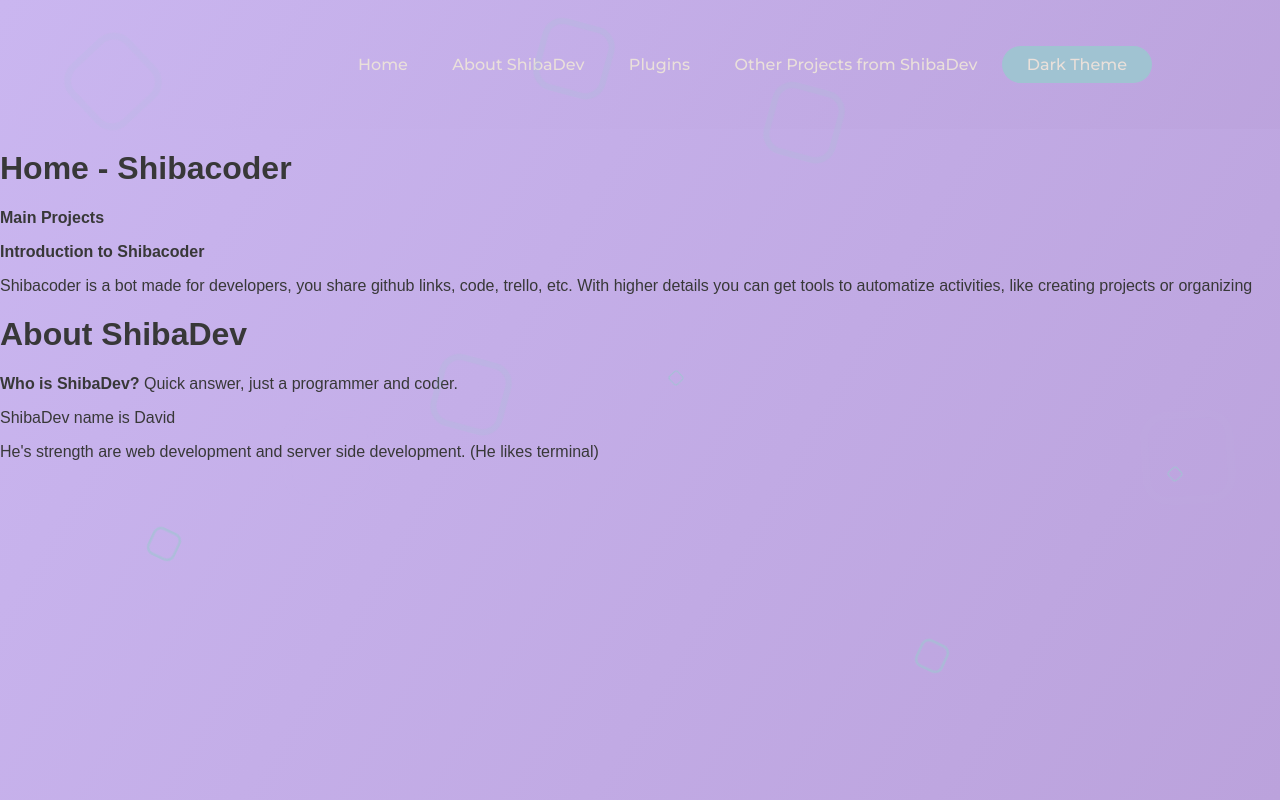
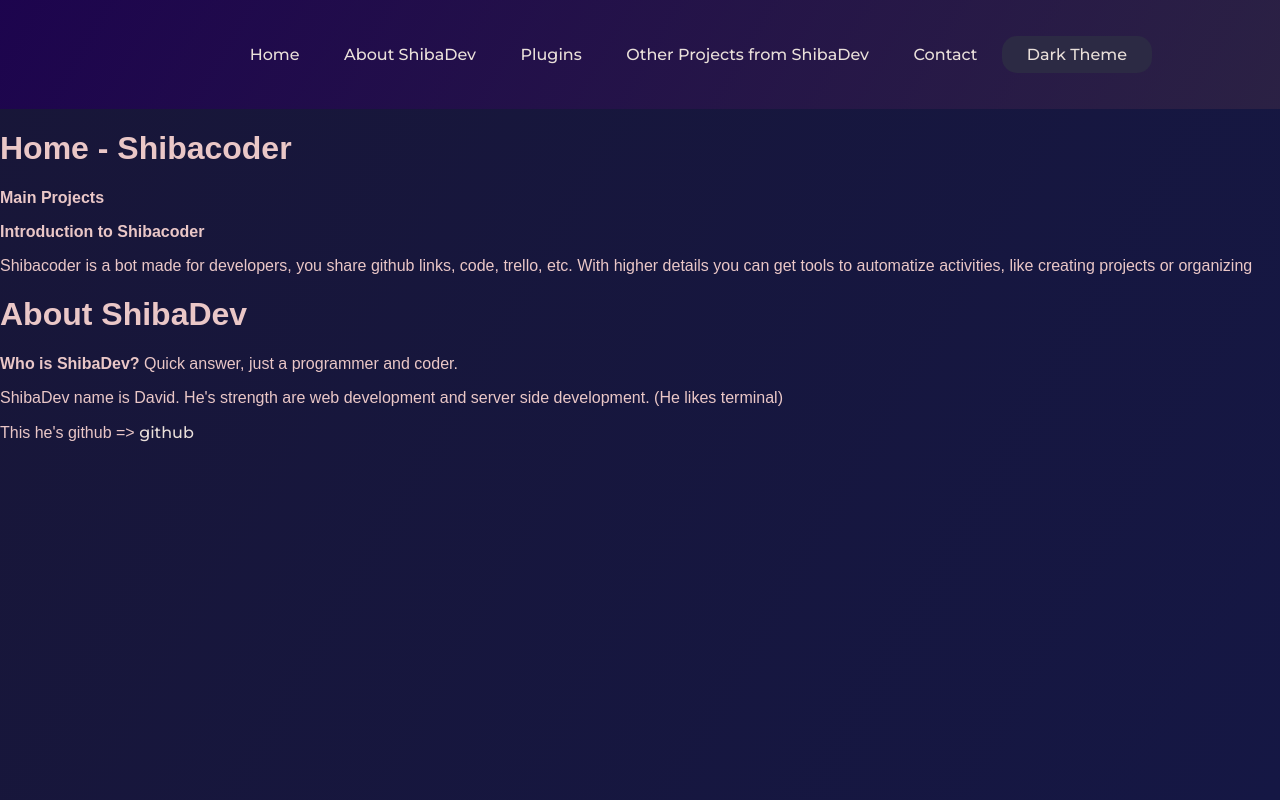
Before and after one commit to ShiibaDev/www, a plain HTML site: page index.html in a window 1280 px wide. Both pictures are taken after a click on the button "Dark Theme". Drawn offline with nearby package versions, Linux system fonts and the light colour scheme.

Commit message:
Working on Fade-index + functional theme-index.js

```diff
--- a/Fade-index.js
+++ /dev/null
@@ -1,6 +0,0 @@
-window.onload = () => {
-   const Home = document.querySelector("#Home");
-   const About = document.querySelector("#About-ShibaDev");
-
-   // working on
-}
--- /dev/null
+++ b/Javascript/Fade-index.js
@@ -0,0 +1,20 @@
+window.onload = () => {
+   $(root).hide();
+   const Home = document.querySelector("#Home");
+   const About = document.querySelector("#About-ShibaDev");
+   const Plugins = document.querySelector("#Plugins");
+   const Contact = document.querySelector("#Contact");
+
+   EverythingBeforeHome = {
+
+   }
+
+   Home.addEventListener("click", () => {
+      HomeShow = Home.show();
+
+   })
+
+   About.addEventListener("click", () => {
+      About
+   })
+}
--- a/theme-index.js
+++ b/Javascript/theme-index.js
@@ -1,5 +1,5 @@
 // wait until the elements load
-document.addEventListener('DOMContentLoaded',() => {
+document.addEventListener('DOMContentLoaded',function() {
    const themeButton = document.querySelector("#Change-Theme");
    const body = document.querySelector("#wrapper");
    const header = document.querySelector("header");
@@ -9,7 +9,9 @@ document.addEventListener('DOMContentLoaded',() => {
       body.classList.add(localStorage.getItem("theme"));
    }
 
-   themeButton.addEventListener("click", () => {
+   themeButton.addEventListener("click", function() {
+      themeButton.classList.toggle("light-theme");
+      themeButton.classList.toggle("dark-theme");
       body.classList.toggle("light-theme-wrapper");
       body.classList.toggle("dark-theme-wrapper");
       header.classList.toggle("light-theme");
--- a/index.html
+++ b/index.html
@@ -9,13 +9,13 @@
     <script src="https://ajax.googleapis.com/ajax/libs/jquery/3.6.1/jquery.min.js"></script>
     <!--Local Imports-->
     <link rel="stylesheet" href="style.css">
-    <script src="theme-index.js"></script>
-    <script src="Fade-index.js"></script>
+    <script src="Javascript/theme-index.js"></script>
+    <script src="Javascript/Fade-index.js"></script>
 </head>
 <body>
     <!--Background-->
     <div id="wrapper" class="light-theme-wrapper">
-        <div class="box">
+        <!-- <div class="box">
             <div></div>
             <div></div>
             <div></div>
@@ -26,7 +26,7 @@
             <div></div>
             <div></div>
             <div></div>
-        </div>
+        </div> -->
         <header class="light-theme">
             <nav>
                 <!-- <img src="" alt="Logo-ShibaCoder"> -->
@@ -35,7 +35,8 @@
                     <li><a href="#About-ShibaDev" id="_About-Shibadev">About ShibaDev</a></li>
                     <li><a href="#Plugins" id="_Plugins">Plugins</a></li>
                     <li><a href="#More-Projects" id="_More-Projects">Other Projects from ShibaDev</a></li>
-                    <button id="Change-Theme">Dark Theme</button>
+                    <li><a href="#Concat">Contact</a></li>
+                    <button class="light-theme" id="Change-Theme">Dark Theme</button>
                 </ul>
             </nav>
         </header>
@@ -52,8 +53,8 @@
         <div id="About-ShibaDev">
             <h1>About ShibaDev</h1>
             <p><strong>Who is ShibaDev?</strong> Quick answer, just a programmer and coder.</p>
-            <p>ShibaDev name is David</p>
-            <p>He's strength are web development and server side development. (He likes terminal)</p>
+            <p>ShibaDev name is David. He's strength are web development and server side development. (He likes terminal)</p>
+            <p>This he's github => <a id="ShibaDev github" href="https://github.com/ShiibaDev">github</a></p>
         </div>
     </div>
 </body>
--- a/style.css
+++ b/style.css
@@ -3,10 +3,29 @@
 body {
    margin: 0;
    padding: 0;
-   color:#383838;
+
+   font-variant-ligatures: common-ligatures;
 
    font-family: "Monserrat", sans-serif;
    /* font-family: system-ui, -apple-system, BlinkMacSystemFont, 'Segoe UI', Roboto, Oxygen, Ubuntu, Cantarell, 'Open Sans', 'Helvetica Neue', sans-serif; */
+}
+
+.light-theme-wrapper {
+   color: #383838;
+   position: absolute;
+   width: 100%;
+   height: 100%;
+   overflow: hidden;
+   background: linear-gradient(120deg, rgb(234, 199, 199), rgb(252, 202, 202) 100%);
+}
+
+.dark-theme-wrapper {
+   color: rgb(234, 199, 199);
+   position: absolute;
+   width: 100%;
+   height: 100%;
+   overflow: hidden;
+   background: linear-gradient(120deg, rgb(24, 22, 56), rgb(21, 23, 68) 100%);
 }
 
 li, a, button {
@@ -22,31 +41,15 @@ header.light-theme {
    display: flex;
    justify-content: flex-end;
    align-items: center;
-   padding: 30px 10%;
+   padding: 20px 10%;
 }
 
 header.dark-theme {
-   background: linear-gradient(120deg, rgba(202, 182, 240, 0.802), rgba(187, 162, 220, 0.72) 100%);
+   background: linear-gradient(120deg, rgba(30, 0, 83, 0.802), rgba(51, 37, 69, 0.72) 100%);
    display: flex;
    justify-content: flex-end;
    align-items: center;
-   padding: 30px 10%;
-}
-
-.light-theme-wrapper {
-   position: absolute;
-   width: 100%;
-   height: 100%;
-   overflow: hidden;
-   background: linear-gradient(120deg, rgb(234, 199, 199), rgb(252, 202, 202) 100%);
-}
-
-.dark-theme-wrapper {
-   position: absolute;
-   width: 100%;
-   height: 100%;
-   overflow: hidden;
-   background: linear-gradient(120deg, rgb(202, 182, 240), rgb(187, 162, 220) 100%);
+   padding: 20px 10%;
 }
 
 .nav-links {
@@ -66,11 +69,20 @@ header.dark-theme {
    color: rgb(65, 68, 69);
 }
 
-button {
+button.light-theme {
    padding: 9px 25px;
    background-color: rgb(160, 195, 210);
    border: none;
-   border-radius: 50px;
+   border-radius: 15px;
+   cursor: pointer;
+   transition: all 0.15s ease 0s;
+}
+
+button.dark-theme {
+   padding: 9px 25px;
+   background-color: rgb(44, 42, 68);
+   border: none;
+   border-radius: 15px;
    cursor: pointer;
    transition: all 0.15s ease 0s;
 }
@@ -79,94 +91,3 @@ button:hover {
    background-color: #F7F5EB;
    color: rgb(65, 68, 69);
 }
-
-/* Animation section */
-.box div {
-   position: absolute;
-   width: 60px;
-   border-radius: 20px;
-   height: 60px;
-   background-color: transparent;
-   border: 6px solid rgba(160, 195, 210);
-}
-
-.box div:nth-child(1) {
-   top: 12%;
-   left: 42%;
-
-   animation: animate 10s linear infinite;
-}
-
-.box div:nth-child(2) {
-   top: 43%;
-   left: 50%;
-
-   animation: animate 7s linear infinite;
-}
-
-.box div:nth-child(3) {
-   top: 17%;
-   left: 6%;
-
-   animation: animate 9s linear infinite;
-}
-
-.box div:nth-child(4) {
-   top: 20%;
-   left: 60%;
-
-   animation: animate 10s linear infinite;
-}
-
-.box div:nth-child(5) {
-   top: 65%;
-   left: 10%;
-
-   animation: animate 6s linear infinite;
-}
-
-.box div:nth-child(6) {
-   top: 67%;
-   left: 23%;
-
-   animation: animate 8s linear infinite;
-}
-
-.box div:nth-child(7) {
-   top: 79%;
-   left: 70%;
-
-   animation: animate 6s linear infinite;
-}
-
-.box div:nth-child(8) {
-   top: 54%;
-   left: 34%;
-
-   animation: animate 10s linear infinite;
-}
-
-.box div:nth-child(9) {
-   top: 55%;
-   left: 89%;
-
-   animation: animate 7s linear infinite;
-}
-
-.box div:nth-child(10) {
-   top: 67%;
-   left: 90%;
-
-   animation: animate 8s linear infinite;
-}
-
-@keyframes animate {
-   0% {
-      transform: scale(0) translateY(0) rotate(0);
-      opacity: 1;
-   }
-   100% {
-      transform: scale(1.3) translateY(-90px) rotate(360deg);
-      opacity: 0;
-   }
-}
```
